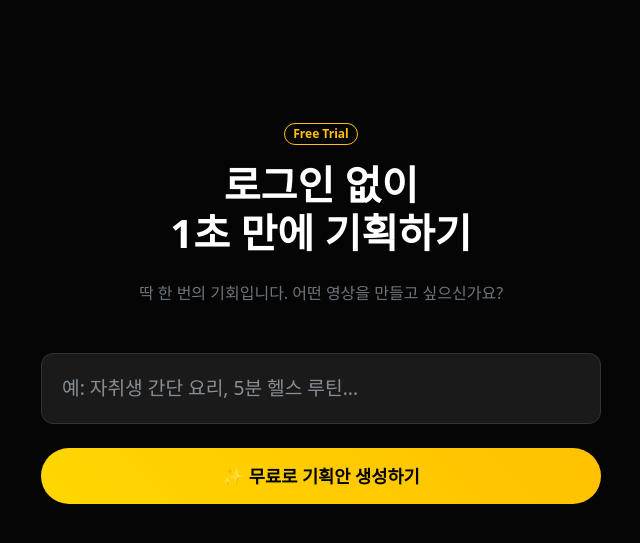
After one commit to kennethahnnnn-crypto/ai-video-planner, a Flask app: page /try in a window 1280 px wide. The commit adds this page. Shown: the top 543 px of the page, without its empty margins (319-959 px from the left). Run offline with Flask 3, Linux system fonts and the light colour scheme.

Commit message:
Add one-time free trial feature without login

```diff
--- a/app.py
+++ b/app.py
@@ -2,8 +2,7 @@ import os
 import json
 import time
 import requests # 이미지 다운로드용
-from flask import Flask, render_template, request, redirect, url_for, flash
-# import google.generativeai as genai  <-- 삭제함 (더 이상 안 씀)
+from flask import Flask, render_template, request, redirect, url_for, flash, session, send_from_directory, make_response # <--- 추가# import google.generativeai as genai  <-- 삭제함 (더 이상 안 씀)
 from google import genai as genai_v2 # 신버전 SDK (이것만 씀)
 from google.genai import types
 import replicate # [NEW] Replicate 추가
@@ -14,7 +13,9 @@ from concurrent.futures import ThreadPoolExecutor
 from flask_sqlalchemy import SQLAlchemy
 from flask_login import LoginManager, login_user, login_required, logout_user, current_user
 from werkzeug.security import generate_password_hash, check_password_hash
-from models import db, User, Project
+# app.py 상단 imports 부분 수정
+from models import db, User, Project, TrialLog  # <--- TrialLog 추가!
+from datetime import datetime, timedelta # 시간 계산용
 
 load_dotenv()
 
@@ -267,6 +268,68 @@ def guide_reels():
 def gallery():
     return render_template('gallery.html')
 
+# [NEW] 비로그인 1회 체험 기능 (Double Lock: IP + Cookie)
+
+# 진짜 IP 주소 가져오는 함수 (Render 같은 서버 환경 고려)
+def get_client_ip():
+    if request.headers.getlist("X-Forwarded-For"):
+        return request.headers.getlist("X-Forwarded-For")[0]
+    return request.remote_addr
+
+@app.route('/try', methods=['GET'])
+def trial_page():
+    # 1차 방어: 쿠키 확인
+    if request.cookies.get('trial_used'):
+        flash('무료 체험 기회를 이미 사용하셨습니다. 가입 후 무제한으로 이용하세요! 🚀', 'warning')
+        return redirect(url_for('signup'))
+
+    return render_template('trial.html')
+
+@app.route('/try/generate', methods=['POST'])
+def trial_generate():
+    client_ip = get_client_ip()
+
+    # 2차 방어: DB 확인 (IP 체크)
+    existing_log = TrialLog.query.filter_by(ip_address=client_ip).first()
+
+    # [개발자 테스트용] 로컬호스트(127.0.0.1)는 테스트를 위해 막지 않으려면 아래 줄 주석 처리
+    if existing_log:
+        flash('이미 무료 체험을 완료하신 IP입니다. 회원가입 후 결과를 저장하세요! 💾', 'warning')
+        return redirect(url_for('signup'))
+
+    topic = request.form.get('topic')
+    platform = request.form.get('platform', 'YouTube Shorts')
+
+    if not topic:
+        return redirect(url_for('trial_page'))
+
+    try:
+        # 1. AI 기획안 생성 (기존 함수 재사용)
+        script_data = generate_video_script(topic, platform)
+
+        # 2. 결과가 잘 나왔으면 기록 남기기 (Lock)
+        if script_data:
+            # DB에 IP 저장
+            new_log = TrialLog(ip_address=client_ip)
+            db.session.add(new_log)
+            db.session.commit()
+
+            # 결과 페이지 렌더링 (쿠키 설정은 response 객체에서 함)
+            response = make_response(render_template('trial_result.html', project=script_data))
+
+            # 3. 브라우저에 쿠키 도장 쾅! (유효기간 1년)
+            expires = datetime.now() + timedelta(days=365)
+            response.set_cookie('trial_used', 'true', expires=expires)
+
+            return response
+
+    except Exception as e:
+        print(f"Trial Error: {e}")
+        flash("AI 서버가 바쁩니다. 잠시 후 다시 시도해주세요.", "danger")
+        return redirect(url_for('trial_page'))
+
+    return redirect(url_for('trial_page'))
+
 # if __name__ == '__main__':  <-- 이 줄 위에 넣으세요!
 #     app.run(...)
 
--- a/templates/landing.html
+++ b/templates/landing.html
@@ -47,9 +47,7 @@
             </div>
             <div>
                 <a href="/login" class="btn btn-outline-light btn-sm rounded-pill px-4 me-2">로그인</a>
-                <a href="/signup" class="btn btn-primary btn-sm rounded-pill px-4 fw-bold" style="background-color: var(--draftie-yellow); border: none; color: #000;">시작하기</a>
-            </div>
-        </div>
+                <a href="/try" class="btn btn-primary btn-lg px-5 py-3 rounded-pill fw-bold" style="background-color: var(--draftie-yellow); border: none; color: #000; font-size: 1.1rem;">🚀 체험해보기 (로그인 없음)</a>
     </nav>
 
     <section class="hero-section text-center container">
--- /dev/null
+++ b/templates/trial.html
@@ -0,0 +1,49 @@
+<!DOCTYPE html>
+<html lang="ko" data-bs-theme="dark">
+<head>
+    <meta charset="UTF-8">
+    <meta name="viewport" content="width=device-width, initial-scale=1.0">
+    <title>무료 체험 - Draftie</title>
+    <link href="https://cdn.jsdelivr.net/npm/bootstrap@5.3.0/dist/css/bootstrap.min.css" rel="stylesheet">
+    <link rel="icon" type="image/svg+xml" href="{{ url_for('static', filename='favicon.svg') }}">
+    <style>
+        body { background-color: #050505; color: white; }
+        .trial-container { max-width: 600px; margin: 100px auto; padding: 20px; }
+        .magic-input { background: #1a1a1a; border: 1px solid #333; color: white; padding: 20px; font-size: 1.2rem; border-radius: 12px; }
+        .magic-input:focus { border-color: #FFD700; outline: none; box-shadow: 0 0 15px rgba(255, 215, 0, 0.3); }
+        .btn-magic { background: linear-gradient(45deg, #FFD700, #FFC000); border: none; color: black; font-weight: bold; padding: 15px 30px; font-size: 1.1rem; }
+        .btn-magic:hover { transform: scale(1.02); }
+    </style>
+</head>
+<body>
+    <div class="trial-container text-center">
+        <span class="badge border border-warning text-warning rounded-pill mb-3">Free Trial</span>
+        <h1 class="fw-bold mb-4">로그인 없이<br>1초 만에 기획하기</h1>
+        <p class="text-secondary mb-5">딱 한 번의 기회입니다. 어떤 영상을 만들고 싶으신가요?</p>
+
+        <form action="/try/generate" method="POST">
+            <div class="mb-4">
+                <input type="text" name="topic" class="form-control magic-input" placeholder="예: 자취생 간단 요리, 5분 헬스 루틴..." required>
+            </div>
+
+            <div class="d-grid gap-2">
+                <button type="submit" class="btn btn-magic rounded-pill" id="generateBtn">
+                    ✨ 무료로 기획안 생성하기
+                </button>
+            </div>
+
+            <p class="mt-3 small text-secondary">
+                <span id="loadingMsg" style="display:none;">AI가 머리를 굴리고 있습니다... (약 15초 소요) 🧠</span>
+            </p>
+        </form>
+    </div>
+
+    <script>
+        document.querySelector('form').addEventListener('submit', function() {
+            document.getElementById('generateBtn').disabled = true;
+            document.getElementById('generateBtn').innerHTML = '생성 중... ⏳';
+            document.getElementById('loadingMsg').style.display = 'block';
+        });
+    </script>
+</body>
+</html>
```
Also changed, not shown: models.py (+10 -0 lines), templates/trial_result.html (added, +59 -0 lines).
